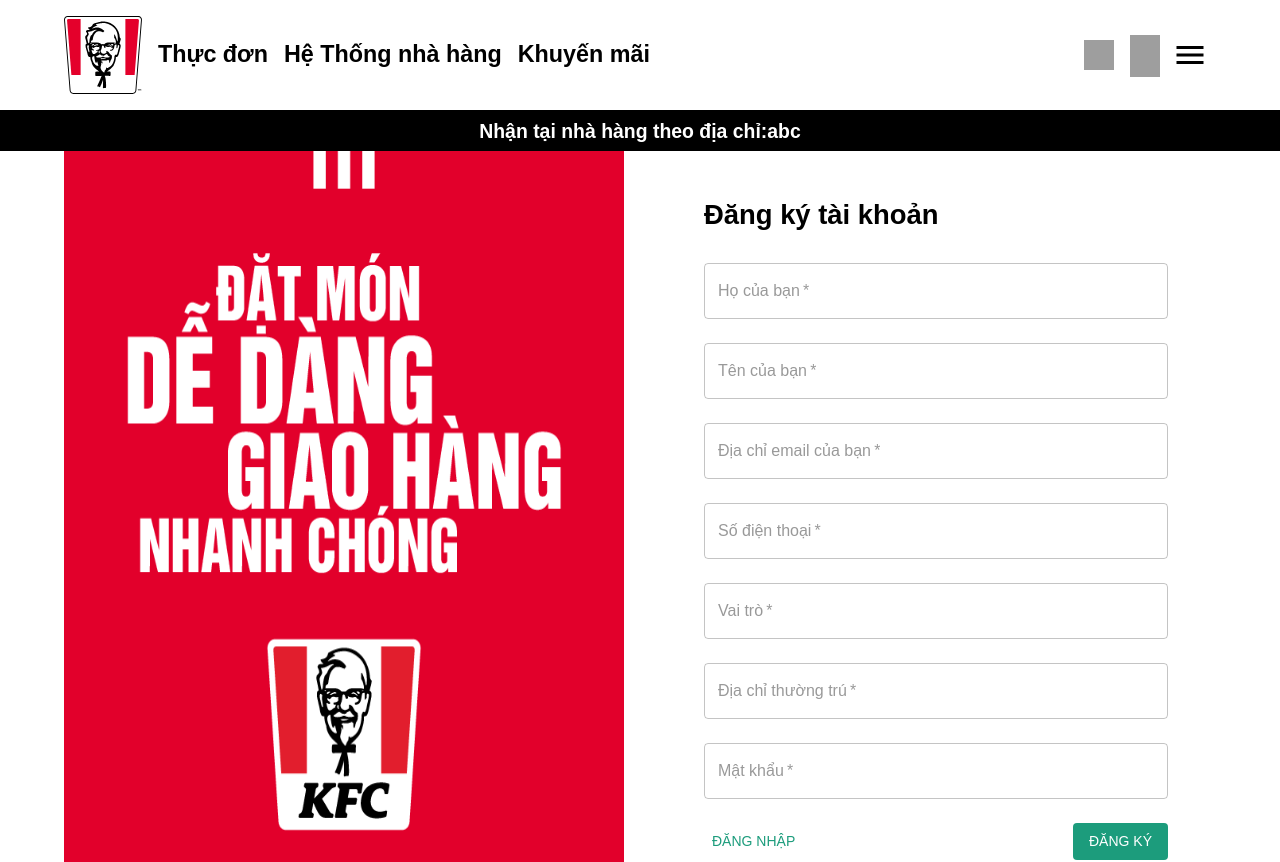
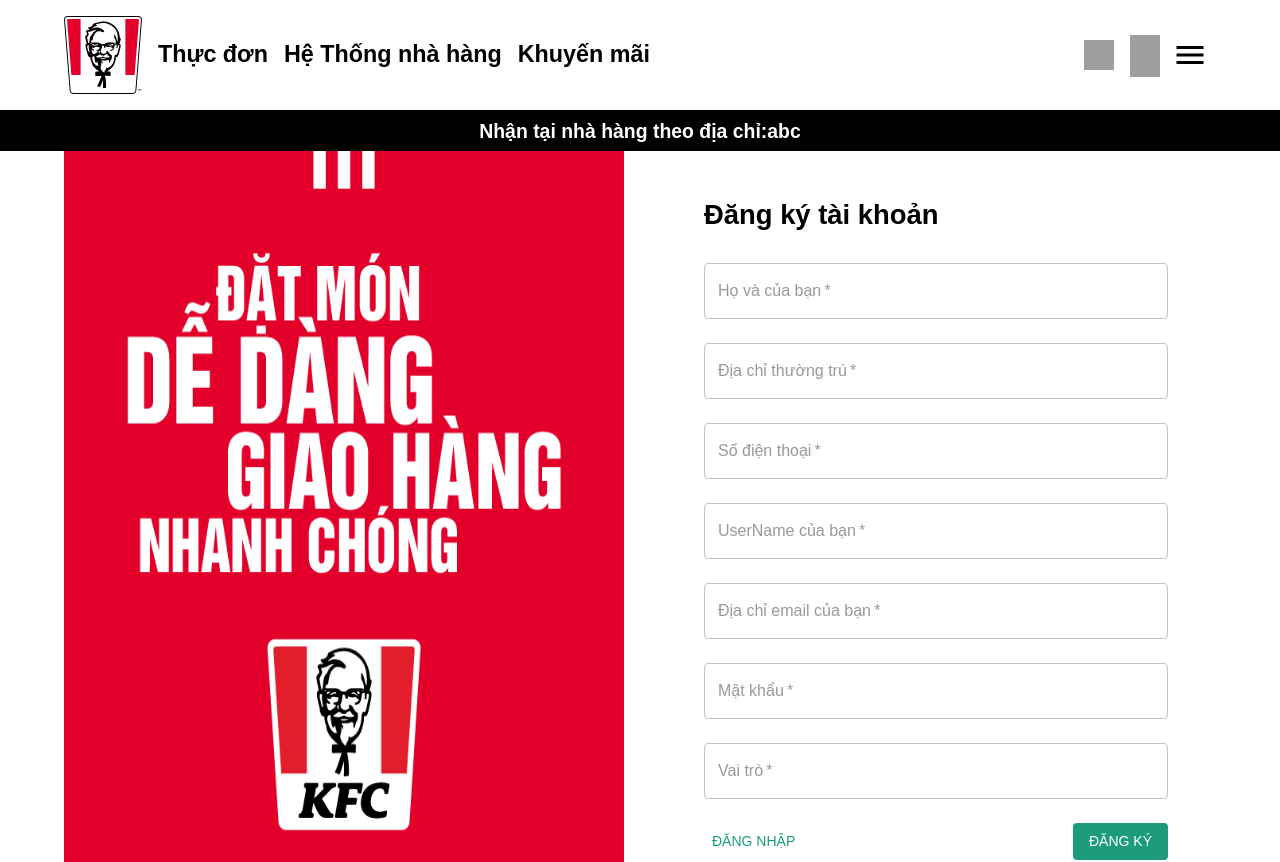
Before and after one commit to LIKE-LION-online-class/lofood-web, a React (Vite) app: page /auth/register in a window 1280 px wide. Shown: the top 862 px of the page. Built offline with nearby package versions, Linux system fonts and the light colour scheme; grey boxes are pictures that could not be loaded.

Commit message:
register

```diff
--- a/src/pages/Auth/Login.tsx
+++ b/src/pages/Auth/Login.tsx
@@ -16,8 +16,8 @@ import { SubmitHandler, useForm } from 'react-hook-form';
 import { zodResolver } from '@hookform/resolvers/zod';
 import { Link ,useNavigate} from 'react-router-dom';
 import * as React from 'react';
+import CloseOutlinedIcon from '@mui/icons-material/CloseOutlined';
 import { useMutation } from '@tanstack/react-query'
-import CloseOutlinedIcon from '@mui/icons-material/CloseOutlined';
 import { useFormik } from 'formik';
 import * as Yup from 'yup';
 import { toast } from 'react-toastify';
--- a/src/pages/Auth/Register.tsx
+++ b/src/pages/Auth/Register.tsx
@@ -3,9 +3,6 @@
 import {
   Box,
   Button,
-  Card,
-  CardContent,
-  CardHeader,
   Container,
   Grid,
   Stack,
@@ -18,6 +15,11 @@ import { zodResolver } from '@hookform/resolvers/zod';
 import { SubmitHandler, useForm } from 'react-hook-form';
 import { Link } from 'react-router-dom';
 import * as React from 'react';
+import { useMutation } from '@tanstack/react-query'
+import { useFormik } from 'formik';
+import * as Yup from 'yup';
+import { toast } from 'react-toastify';
+import { loginHttp } from '@/apis/auth';
 
 const registerSchema = object({
   name: string().min(1, 'Name is required').max(32, 'Name must be less than 100 characters'),
@@ -47,6 +49,22 @@ export default function Register() {
     console.log(values);
   };
 
+  const formik = useFormik({
+    initialValues:{fullname:'',address:'',phoneNumber:'',username:'',email:'',password:'',role:''},
+    validationSchema:Yup.object({
+      fullname:Yup.string().required('Required'),
+      address:Yup.string().required('Required'),
+      phoneNumber: Yup.string().required('Required'),
+      username: Yup.string().required('Required'),
+      email: Yup.string().email('Invalid email address').required('Required'),
+      password: Yup.string().required('Required'),
+      role: Yup.string().required('Required'),
+    }),
+    onSubmit: (values) => {
+      console.log(values)
+    }
+  })
+
   return (
     <Container>
       <Grid container spacing={4}>
@@ -55,25 +73,60 @@ export default function Register() {
         </Grid>
         <Grid item xs={6}>
           <Box p={6}>
-            <form onSubmit={handleSubmit(onSubmitHandler)}>
+            <form onSubmit={formik.handleSubmit}>
               <Typography variant="h1" component="h1" pb={4}>Đăng ký tài khoản</Typography>
               <Grid container spacing={3}>
                 <Grid item xs={12}>
                   <TextField
                     fullWidth
-                    label="Họ của bạn"
+                    label="Họ và của bạn"
                     required
-                    {...register('fullname')}
-                    helperText={errors['fullname'] ? errors['fullname'].message : ''}
+                    id="fullname"
+                    name="fullname"
+                    value={formik.values.fullname}
+                    onChange={formik.handleChange}
+                    error={formik.errors.fullname}
+                    helperText={formik.touched.fullname && formik.errors.fullname}
+                  />
+                </Grid>
+                <Grid item xs={12}>
+                  <TextField
+                    type="address"
+                    fullWidth
+                    label="Địa chỉ thường trú"
+                    required
+                    id="address"
+                    name="address"
+                    value={formik.values.address}
+                    onChange={formik.handleChange}
+                    error={formik.errors.address}
+                    helperText={formik.touched.address && formik.errors.address}
                   />
                 </Grid>
                 <Grid item xs={12}>
                   <TextField
                     fullWidth
-                    label="Tên của bạn"
+                    label="Số điện thoại"
                     required
-                    {...register('username')}
-                    helperText={errors['username'] ? errors['username'].message : ''}
+                    id="phoneNumber"
+                    name="phoneNumber"
+                    value={formik.values.phoneNumber}
+                    onChange={formik.handleChange}
+                    error={formik.errors.phoneNumber}
+                    helperText={formik.touched.phoneNumber && formik.errors.phoneNumber}
+                  />
+                </Grid>
+                <Grid item xs={12}>
+                  <TextField
+                    fullWidth
+                    label="UserName của bạn"
+                    required
+                    id="username"
+                    name="username"
+                    value={formik.values.username}
+                    onChange={formik.handleChange}
+                    error={formik.errors.username}
+                    helperText={formik.touched.username && formik.errors.username}
                   />
                 </Grid>
                 <Grid item xs={12}>
@@ -81,17 +134,26 @@ export default function Register() {
                     fullWidth
                     label="Địa chỉ email của bạn"
                     required
-                    {...register('email')}
-                    helperText={errors['email'] ? errors['email'].message : ''}
+                    id="email"
+                    name="email"
+                    value={formik.values.email}
+                    onChange={formik.handleChange}
+                    error={formik.errors.email}
+                    helperText={formik.touched.email && formik.errors.email}
                   />
                 </Grid>
                 <Grid item xs={12}>
                   <TextField
+                    type="Password"
                     fullWidth
-                    label="Số điện thoại"
+                    label="Mật khẩu"
                     required
-                    {...register('phoneNumber')}
-                    helperText={errors['phoneNumber'] ? errors['phoneNumber'].message : ''}
+                    id="password"
+                    name="password"
+                    value={formik.values.password}
+                    onChange={formik.handleChange}
+                    error={formik.errors.password}
+                    helperText={formik.touched.password && formik.errors.password}
                   />
                 </Grid>
                 <Grid item xs={12}>
@@ -100,28 +162,12 @@ export default function Register() {
                     fullWidth
                     label="Vai trò"
                     required
-                    {...register('role')}
-                    helperText={errors['role'] ? errors['role'].message : ''}
-                  />
-                </Grid>
-                <Grid item xs={12}>
-                  <TextField
-                    type="address"
-                    fullWidth
-                    label="Địa chỉ thường trú"
-                    required
-                    {...register('address')}
-                    helperText={errors['address'] ? errors['address'].message : ''}
-                  />
-                </Grid>
-                <Grid item xs={12}>
-                  <TextField
-                    type="password"
-                    fullWidth
-                    label="Mật khẩu"
-                    required
-                    {...register('password')}
-                    helperText={errors['password'] ? errors['password'].message : ''}
+                    id="role"
+                    name="role"
+                    value={formik.values.role}
+                    onChange={formik.handleChange}
+                    error={formik.errors.role}
+                    helperText={formik.touched.role && formik.errors.role}
                   />
                 </Grid>
                 <Grid item xs={6}>
```
